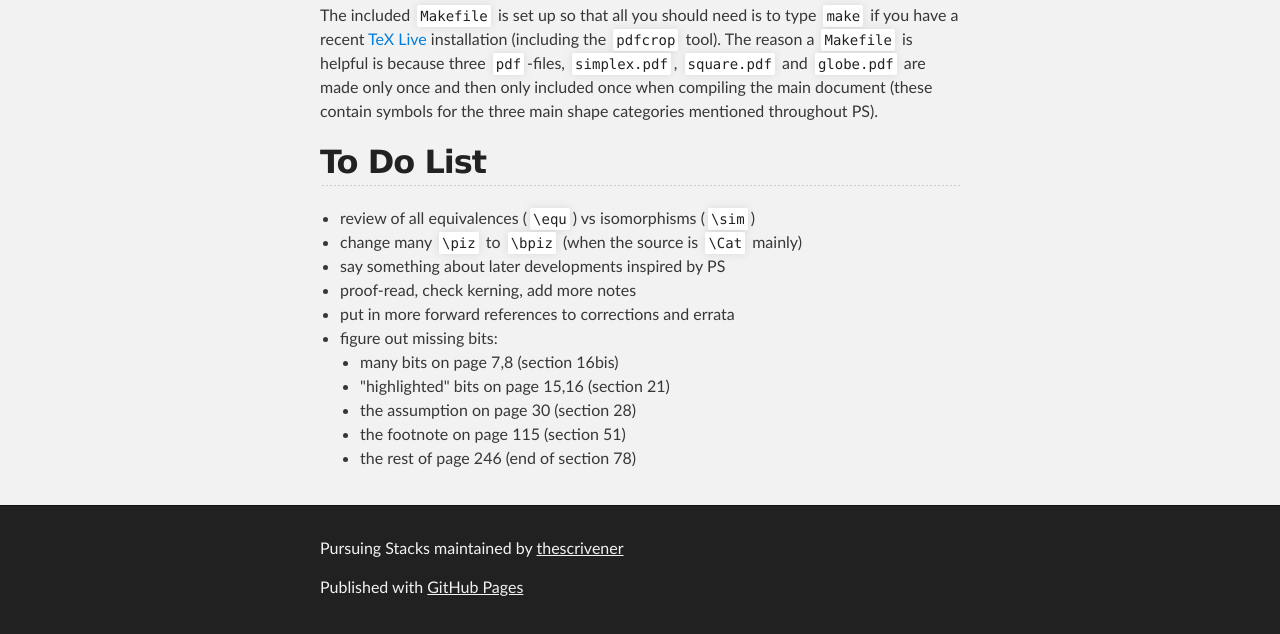
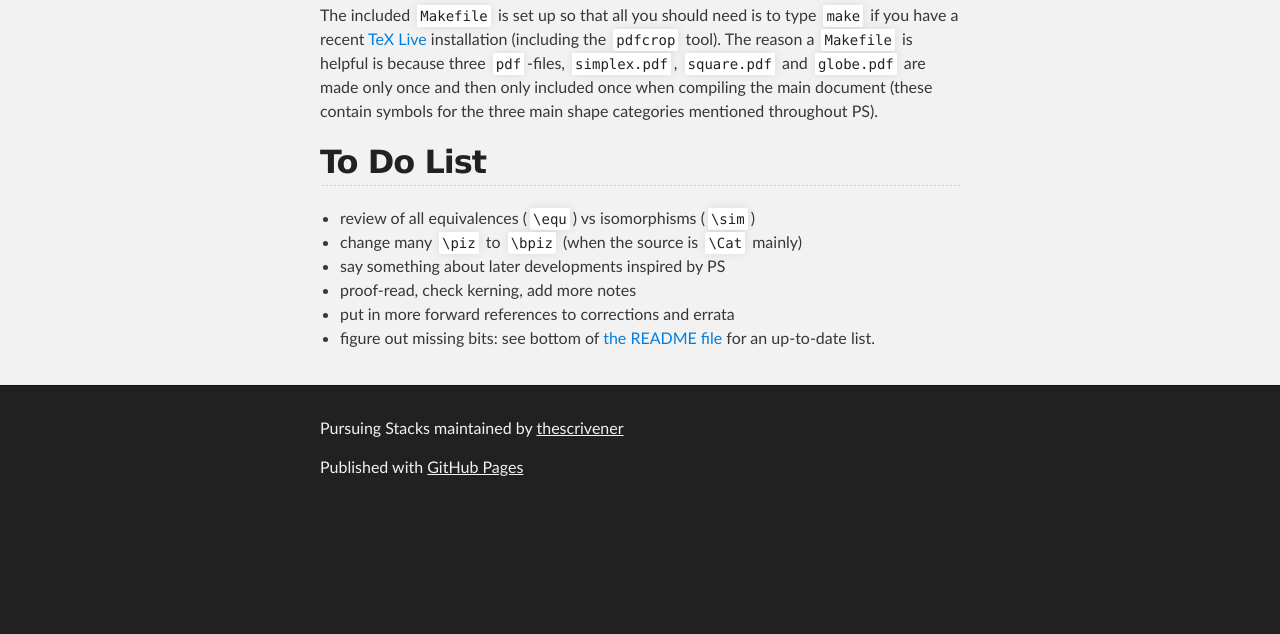
Before and after one commit to thescrivener/PursuingStacks, a plain HTML site: page index.html in a window 1280 px wide. Shown: the part 713-1347 px from the top of the page. After the commit the page ends 1227 px from the top, so only its background shows below. Drawn offline with Linux system fonts and the light colour scheme.

Commit message:
refer to README.md for updated list of missing bits

```diff
--- a/index.html
+++ b/index.html
@@ -71,16 +71,7 @@ throughout PS).</p>
 <li>say something about later developments inspired by PS</li>
 <li>proof-read, check kerning, add more notes</li>
 <li>put in more forward references to corrections and errata</li>
-<li>figure out missing bits:
-
-<ul>
-<li>many bits on page 7,8 (section 16bis)</li>
-<li>"highlighted" bits on page 15,16 (section 21)</li>
-<li>the assumption on page 30 (section 28)</li>
-<li>the footnote on page 115 (section 51)</li>
-<li>the rest of page 246 (end of section 78)</li>
-</ul>
-</li>
+<li>figure out missing bits: see bottom of <a href="https://github.com/thescrivener/PursuingStacks/blob/master/README.md">the README file</a> for an up-to-date list.</li>
 </ul>
       </section>
     </div>
```
